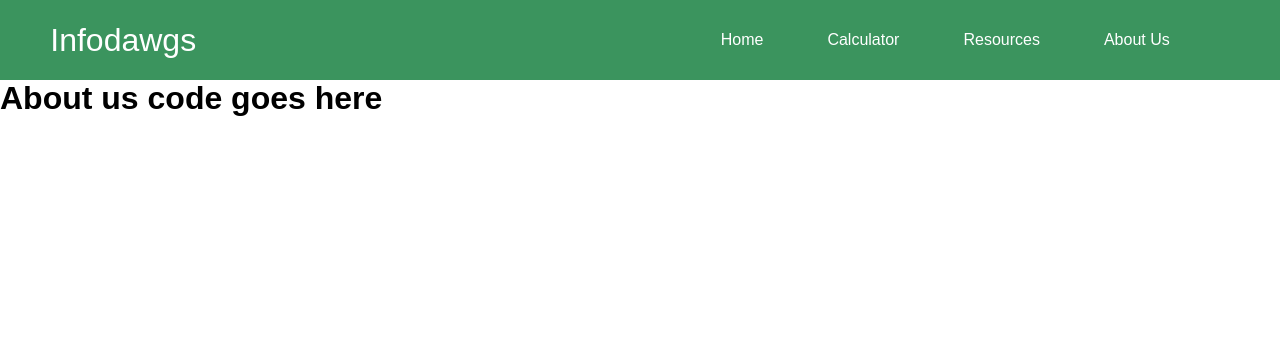
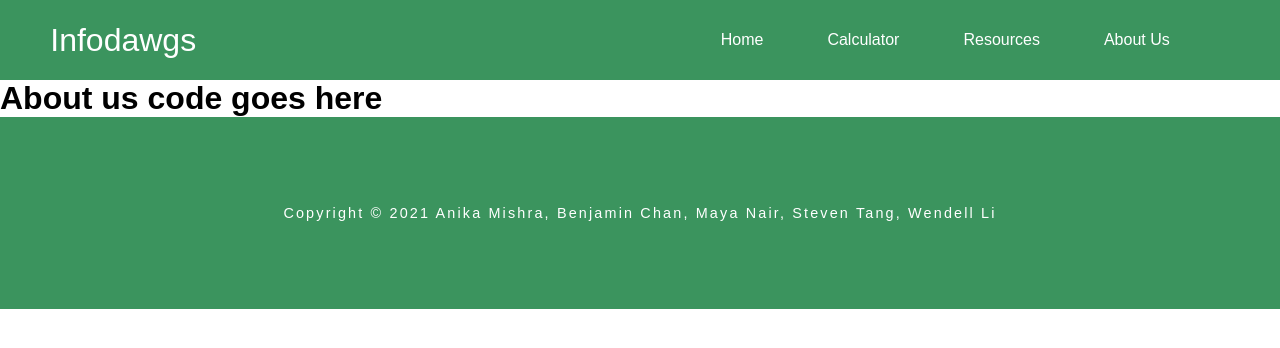
Before and after one commit to UW-INFO442-AU21/group3-Infodawgs, a React (Create React App) app: page /aboutUs in a window 1280 px wide. Shown: the top 348 px of the page. Built offline with nearby package versions, Linux system fonts and the light colour scheme.

Commit message:
Add footer

```diff
--- a/src/App.css
+++ b/src/App.css
@@ -12,6 +12,7 @@
   justify-content: center;
   font-size: 3rem;
 }
+
 .Footer {
   bottom: 0;
 }
--- a/src/App.js
+++ b/src/App.js
@@ -7,6 +7,7 @@ import home from "./components/pages/home";
 import calculator from "./components/pages/calculator";
 import resources from "./components/pages/resources";
 import aboutUs from "./components/pages/aboutUs";
+import Footer from "./components/Footer.js";
 
 function App() {
   return (
@@ -18,6 +19,7 @@ function App() {
         <Route path="/resources" exact component={resources} />
         <Route path="/aboutUs" exact component={aboutUs} />
       </Switch>
+      <Footer />
     </Router>
   );
 }
--- /dev/null
+++ b/src/components/Footer.css
@@ -0,0 +1,20 @@
+footer {
+    padding: 5.5em;
+    background-color: #3b945e;
+}
+
+.copyright {
+    overflow: hidden;
+}
+
+.copyright p {
+    letter-spacing: 0.15em;
+    text-align: center;
+    font-size: 0.9em;
+    color: #fff;
+    width: 100%;
+}
+
+.copyright a {
+    color: #fff;
+}
--- /dev/null
+++ b/src/components/Footer.js
@@ -0,0 +1,17 @@
+import React from "react";
+import "./Footer.css";
+
+const Footer = () => {
+  return (
+    <footer>
+      <div className="container copyright">
+        <p>
+          Copyright &copy; 2021 Anika Mishra, Benjamin Chan, Maya Nair, Steven
+          Tang, Wendell Li
+        </p>
+      </div>
+    </footer>
+  );
+};
+
+export default Footer;
```
